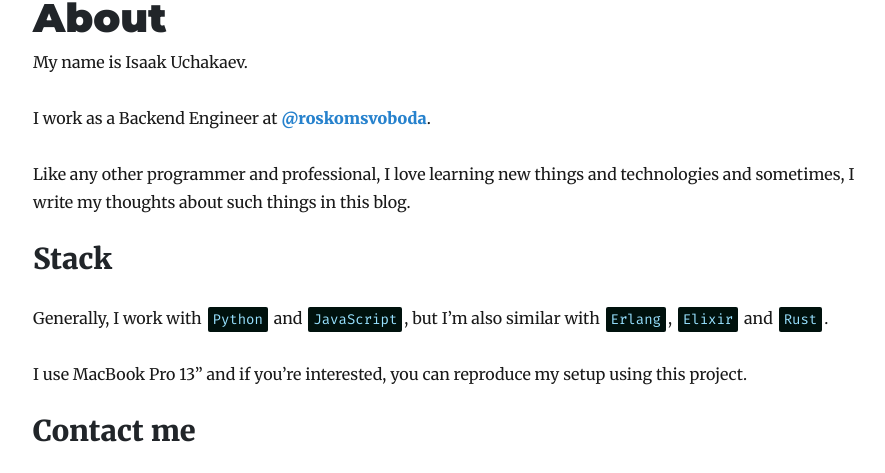
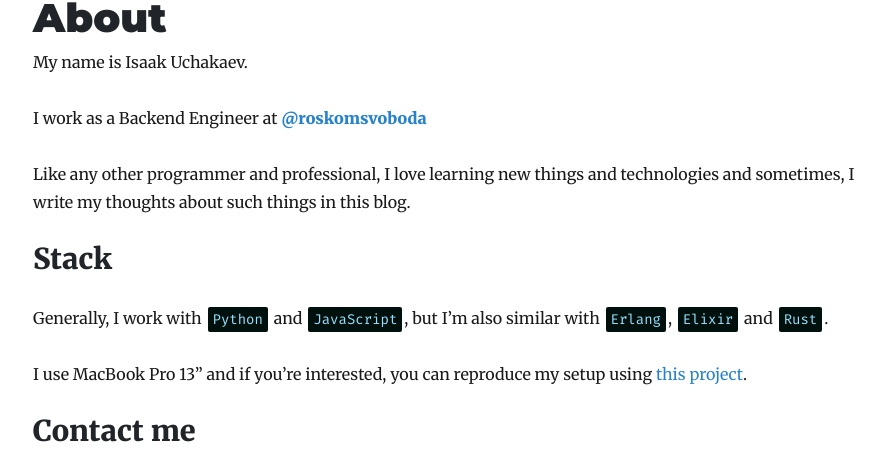
Before and after one commit to lk-geimfari/lk-geimfari.github.io, a Jekyll site: the page built from _pages/about.md, in a window 1280 px wide. Shown: the part 180-653 px from the top of the page, without its empty margins (196-1081 px from the left). Built offline with Jekyll 4.4.1, drawn with Linux system fonts in a browser that asks for light colours; nearby versions of some CDN libraries.

Commit message:
Fix invalid links

```diff
--- a/_pages/about.md
+++ b/_pages/about.md
@@ -6,8 +6,7 @@
 
 My name is Isaak Uchakaev.
 
-I work as a Backend Engineer at
-[**@roskomsvoboda**](https://github.com/roskomsvoboda).
+I work as a Backend Engineer at <a target="_blank" href="https://github.com/roskomsvoboda"><b>@roskomsvoboda</b></a>
 
 Like any other programmer and professional, I love learning new things
 and technologies and sometimes, I write my thoughts about such things in
@@ -19,7 +18,7 @@
 with `Erlang`, `Elixir` and `Rust`.
 
 I use MacBook Pro 13” and if you’re interested, you can reproduce my
-setup using <a target="_blank" src="https://github.com/lk-geimfari/macbook">this project</a>.
+setup using <a target="_blank" href="https://github.com/lk-geimfari/macbook">this project</a>.
 
 ## Contact me
 
```
